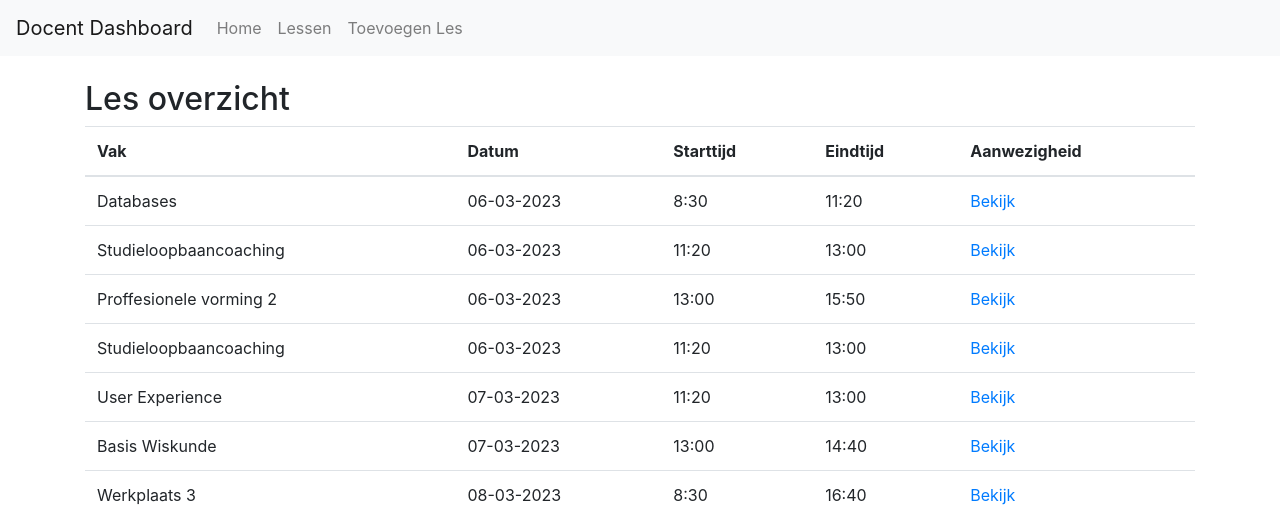
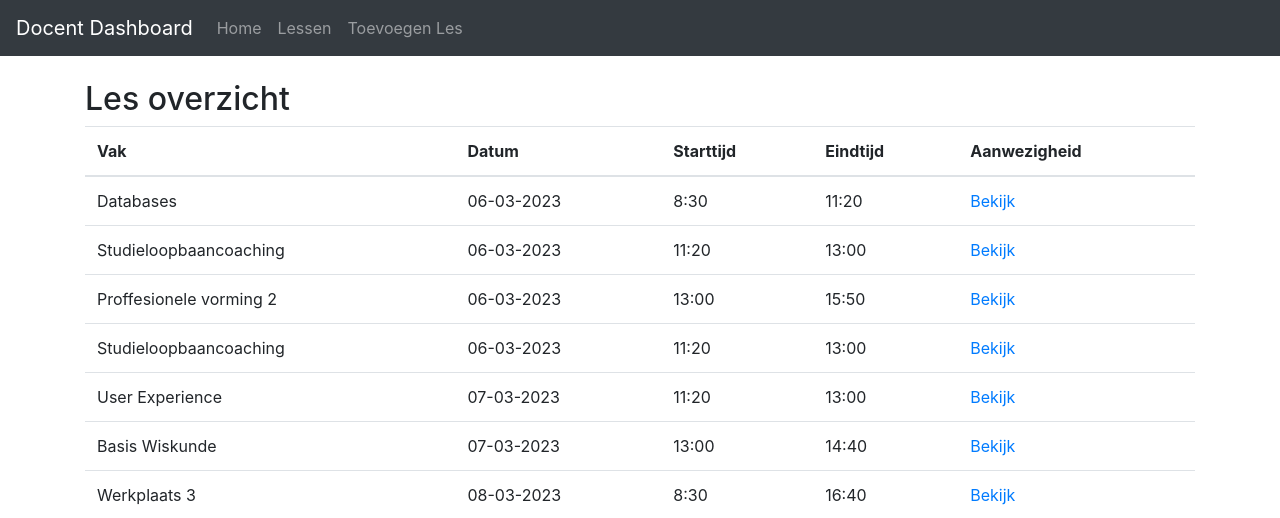
Before and after one commit to Max-1056897/SecurityWP3, a Flask app: page /docent_dashboard in a window 1280 px wide. Shown: the top 518 px of the page. Run offline with Flask 2, Linux system fonts and the light colour scheme; data comes from the database, SQL or seed files in the repository; some libraries are stand-ins or nearby versions.

Commit message:
FIX: Navbar fix

```diff
--- a/templates/docent_dashboard.html
+++ b/templates/docent_dashboard.html
@@ -5,7 +5,7 @@
     <link rel="stylesheet" href="https://stackpath.bootstrapcdn.com/bootstrap/4.1.3/css/bootstrap.min.css">
   </head>
   <body>
-    <nav class="navbar navbar-expand-lg navbar-light bg-light">
+    <nav class="navbar navbar-expand-lg navbar-dark bg-dark">
       <a class="navbar-brand" href="#">Docent Dashboard</a>
       <button class="navbar-toggler" type="button" data-toggle="collapse" data-target="#navbarNav" aria-controls="navbarNav" aria-expanded="false" aria-label="Toggle navigation">
         <span class="navbar-toggler-icon"></span>
@@ -101,6 +101,9 @@
         <button type="submit" class="btn btn-primary">Toevoegen</button>
       </form>
     </div>
+    <font color="white"><h1>.</h1></font>
+    <font color="white"><h1>.</h1></font>
+    <font color="white"><h1>.</h1></font>
     <script src="https://code.jquery.com/jquery-3.3.1.slim.min.js"></script>
     <script src="https://cdnjs.cloudflare.com/ajax/libs/popper.js/1.14.3/umd/popper.min.js"></script>
     <script src="https://stackpath.bootstrapcdn.com/bootstrap/4.1.3/js/bootstrap.min.js"></script>
```
